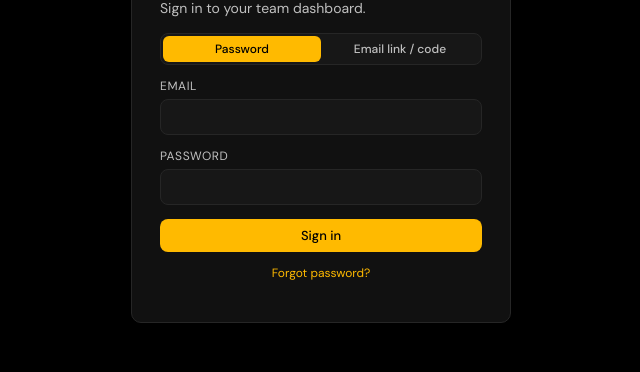
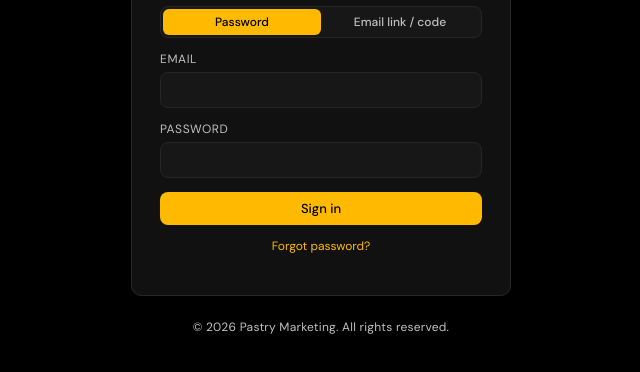
Before and after one commit to boostera385-afk/coco-pastry-21-nov-extension, a browser extension: page dashboard/index.html in a window 1280 px wide. Shown: the part 286-658 px from the top of the page, without its empty margins (319-959 px from the left). Drawn offline with nearby package versions, Linux system fonts and the light colour scheme.

Commit message:
Add Pastry Marketing copyright footer to dashboard and extension (0.5.3)
Co-Authored-By: Claude Opus 5.5 <noreply@anthropic.com>

```diff
--- a/dashboard/app.js
+++ b/dashboard/app.js
@@ -840,3 +840,5 @@ async function renderSettings(view) {
 }
 
 start();
+
+document.querySelectorAll('.cy').forEach((e) => { e.textContent = String(new Date().getFullYear()); });
--- a/dashboard/index.html
+++ b/dashboard/index.html
@@ -55,6 +55,7 @@
 
       <p id="loginMsg" class="small" role="status"></p>
     </div>
+    <footer class="legal">© <span class="cy">2026</span> Pastry Marketing. All rights reserved.</footer>
   </div>
 
   <div id="app" hidden>
@@ -80,6 +81,7 @@
     </section>
 
     <main id="view"></main>
+    <footer class="legal">© <span class="cy">2026</span> Pastry Marketing. All rights reserved.</footer>
   </div>
 
   <script src="https://cdn.jsdelivr.net/npm/@supabase/supabase-js@2.45.4/dist/umd/supabase.min.js"></script>
--- a/dashboard/styles.css
+++ b/dashboard/styles.css
@@ -2,7 +2,8 @@ body { min-height: 100vh; }
 h1 span, .brand span { color: var(--accent); }
 
 /* login */
-.login { min-height: 100vh; display: grid; place-items: center; padding: 16px; }
+.login { min-height: 100vh; display: grid; place-items: center; align-content: center; gap: 8px; padding: 16px; }
+.login .legal { border: 0; margin: 0; }
 .login .card { width: 100%; max-width: 380px; padding: 28px; }
 .login-card { overflow: hidden; padding-top: 0 !important; }
 .login-card .brand-stripe { margin: 0 -28px 24px; }
--- a/dashboard/theme.css
+++ b/dashboard/theme.css
@@ -70,3 +70,7 @@ label { display: block; font-size: 12px; text-transform: uppercase; letter-spaci
 /* logo mark next to the wordmark */
 .logo { display: inline-flex; align-items: center; gap: 8px; }
 .logo img { flex: none; margin-left: -4px; }
+
+/* legal footer */
+.legal { border-top: 1px solid var(--line); margin-top: 24px; padding: 14px 16px; text-align: center;
+  font-size: 12px; color: var(--muted); letter-spacing: .02em; }
--- a/extension/options/options.js
+++ b/extension/options/options.js
@@ -70,3 +70,5 @@ $('download').addEventListener('click', async () => {
 });
 chrome.storage.onChanged.addListener(load);
 load();
+
+document.querySelectorAll('.cy').forEach((e) => { e.textContent = String(new Date().getFullYear()); });
--- a/extension/popup/popup.js
+++ b/extension/popup/popup.js
@@ -81,3 +81,5 @@ $('openDash').addEventListener('click', () => chrome.tabs.create({ url: DASHBOAR
 $('settings').addEventListener('click', (e) => { e.preventDefault(); chrome.runtime.openOptionsPage(); });
 chrome.storage.onChanged.addListener(render);
 render();
+
+document.querySelectorAll('.cy').forEach((e) => { e.textContent = String(new Date().getFullYear()); });
--- a/extension/shared/theme.css
+++ b/extension/shared/theme.css
@@ -70,3 +70,7 @@ label { display: block; font-size: 12px; text-transform: uppercase; letter-spaci
 /* logo mark next to the wordmark */
 .logo { display: inline-flex; align-items: center; gap: 8px; }
 .logo img { flex: none; margin-left: -4px; }
+
+/* legal footer */
+.legal { border-top: 1px solid var(--line); margin-top: 24px; padding: 14px 16px; text-align: center;
+  font-size: 12px; color: var(--muted); letter-spacing: .02em; }
```
Also changed, not shown: extension/options/options.html (+1 -0 lines), extension/popup/popup.html (+1 -0 lines), extension/manifest.json.
